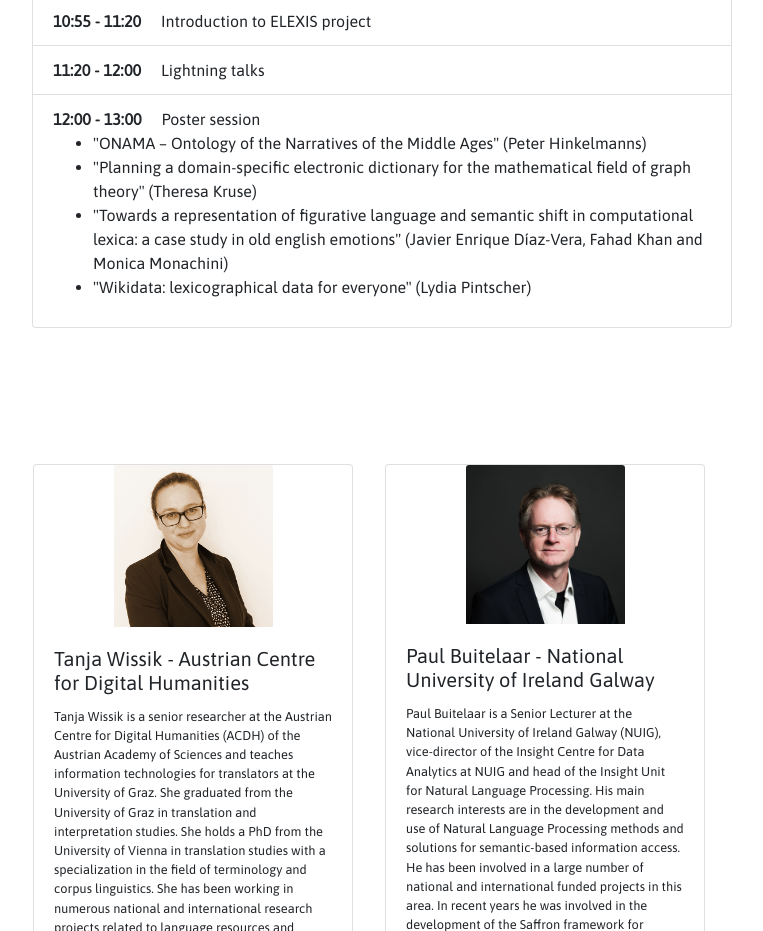
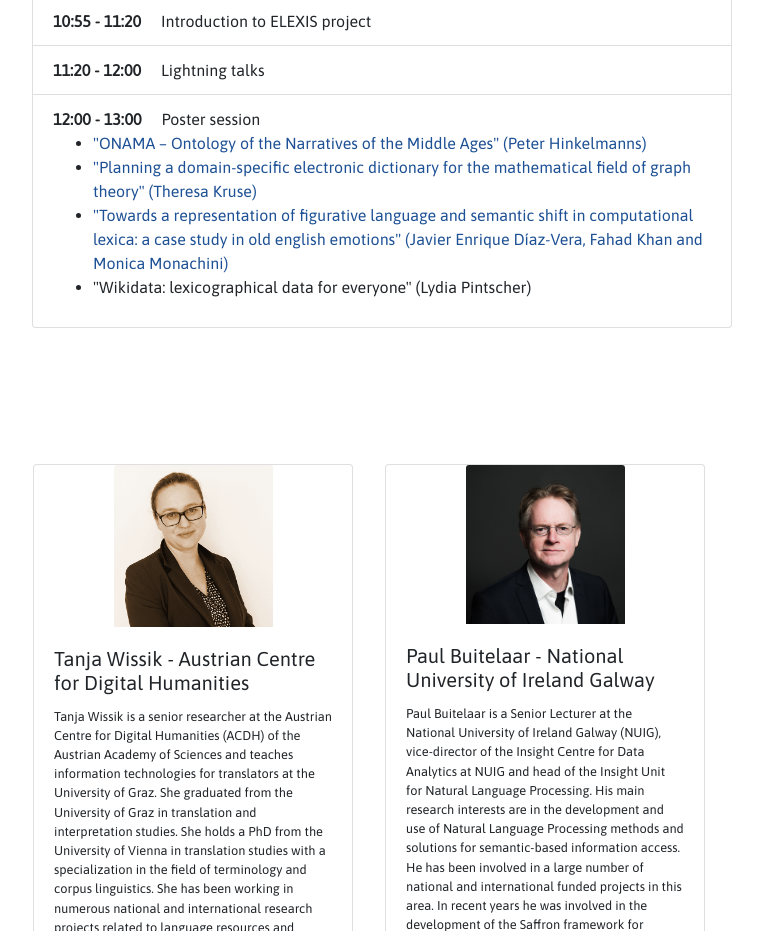
Before and after one commit to acdh-oeaw/lexdhai2019, a plain HTML site: page index.html in a window 1280 px wide. Shown: the part 4720-5651 px from the top of the page, without its empty margins (288-1051 px from the left). Drawn offline with nearby package versions, Linux system fonts and the light colour scheme.

Commit message:
linking abstracts to schedule

```diff
--- a/index.html
+++ b/index.html
@@ -222,17 +222,17 @@ a {
                     <h1>Workshop Schedule</h1>
                     <div class="list-group">
                       <!--<div class="list-group-item"><span class="time">2:00-2:45</span> Invited talk: &ldquo;A Model for Multi-lingual Language Data&rdquo; - Kal Ahmed, Oxford University Press</div>-->
-                        <div class="list-group-item"><span class="time">9:00 - 9:30</span> Invited talk: Andrea Abel (Eurac Research, Italy)<br>"Unity in Variety: Observation and Lexicographic Treatment of the German Standard Variety used in South Tyrol"</div>
-                        <div class="list-group-item"><span class="time">9:30 - 10:00</span> Invited talk: Piek Vossen (Vrije Universiteit Amsterdam, Netherlands)<br>"Framing in the Dutch Language: from structured data to text and back from text to structured data on situations"</div>
+                      <div class="list-group-item"><span class="time">9:00 - 9:30</span>  Invited talk: Andrea Abel (Eurac Research, Italy)<br>"Unity in Variety: Observation and Lexicographic Treatment of the German Standard Variety used in South Tyrol" </div>
+                      <div class="list-group-item"><span class="time">9:30 - 10:00</span>  Invited talk: Piek Vossen (Vrije Universiteit Amsterdam, Netherlands)<br>"Framing in the Dutch Language: from structured data to text and back from text to structured data on situations"</div>
                       <div class="list-group-item"><span class="time">10:00 - 10:25</span> Introduction to Prêt-à-LLOD project</div>
                       <div class="list-group-item"><span class="time">10:25 - 10:55</span> Coffee break</div>
                       <div class="list-group-item"><span class="time">10:55 - 11:20</span> Introduction to ELEXIS project</div>
                       <div class="list-group-item"><span class="time">11:20 - 12:00</span> Lightning talks</div>
                       <div class="list-group-item"><span class="time">12:00 - 13:00</span> Poster session<br>
                         <ul>
-                        <li>"ONAMA – Ontology of the Narratives of the Middle Ages" (Peter Hinkelmanns)</li>
-                        <li>"Planning a domain-specific electronic dictionary for the mathematical field of graph theory" (Theresa Kruse)</li>
-                        <li>"Towards a representation of figurative language and semantic shift in computational lexica: a case study in old english emotions" (Javier Enrique Díaz-Vera, Fahad Khan and Monica Monachini)</li>
+                          <li><a href="abstracts/LexDHAI2019_paper_1.pdf">"ONAMA – Ontology of the Narratives of the Middle Ages" (Peter Hinkelmanns)</a></li>
+                          <li><a href="abstracts/LexDHAI2019_paper_2.pdf">"Planning a domain-specific electronic dictionary for the mathematical field of graph theory" (Theresa Kruse)</a></li>
+                          <li><a href="abstracts/LexDHAI2019_paper_3.pdf">"Towards a representation of figurative language and semantic shift in computational lexica: a case study in old english emotions" (Javier Enrique Díaz-Vera, Fahad Khan and Monica Monachini)</a></li>
                         <li>"Wikidata: lexicographical data for everyone" (Lydia Pintscher)</li>
                         </ul></div>
                     </div>
```
Also changed, not shown: 3 other files. Lines whose indentation alone changed are shown as unchanged.
